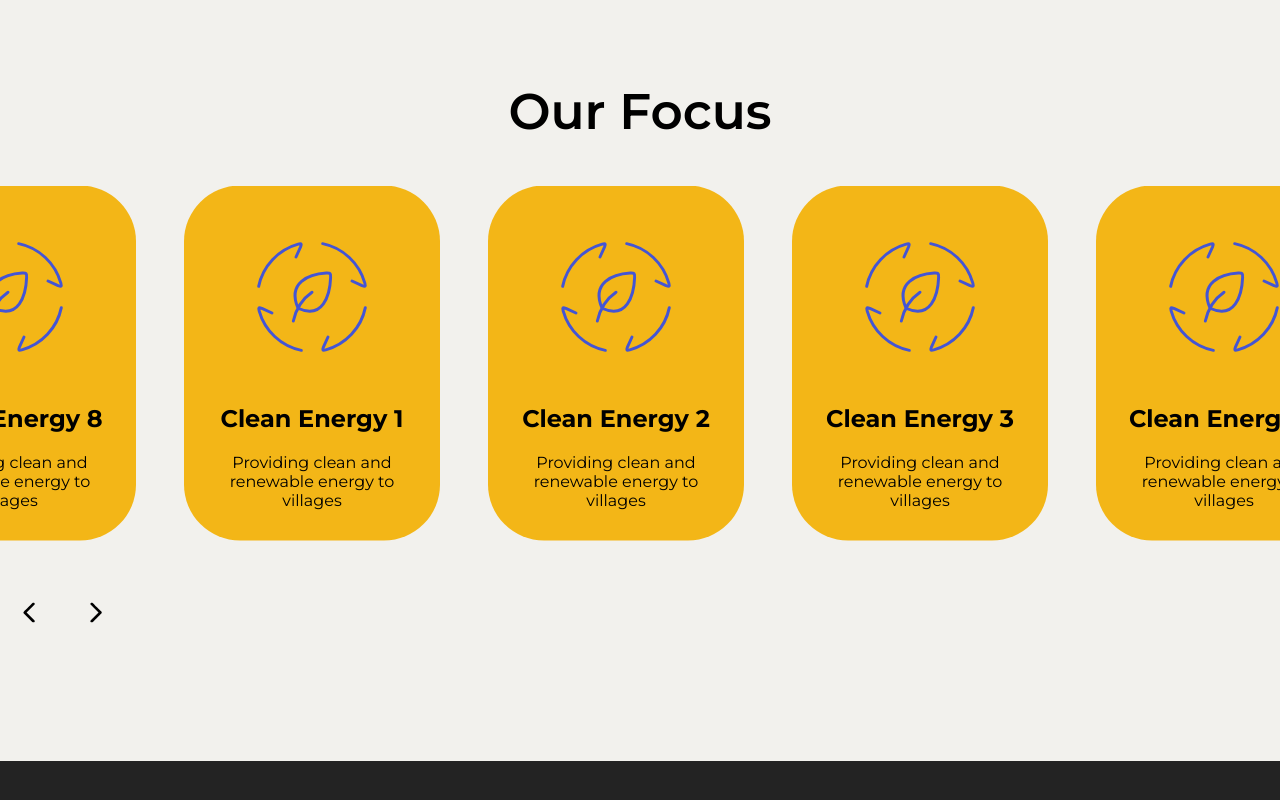
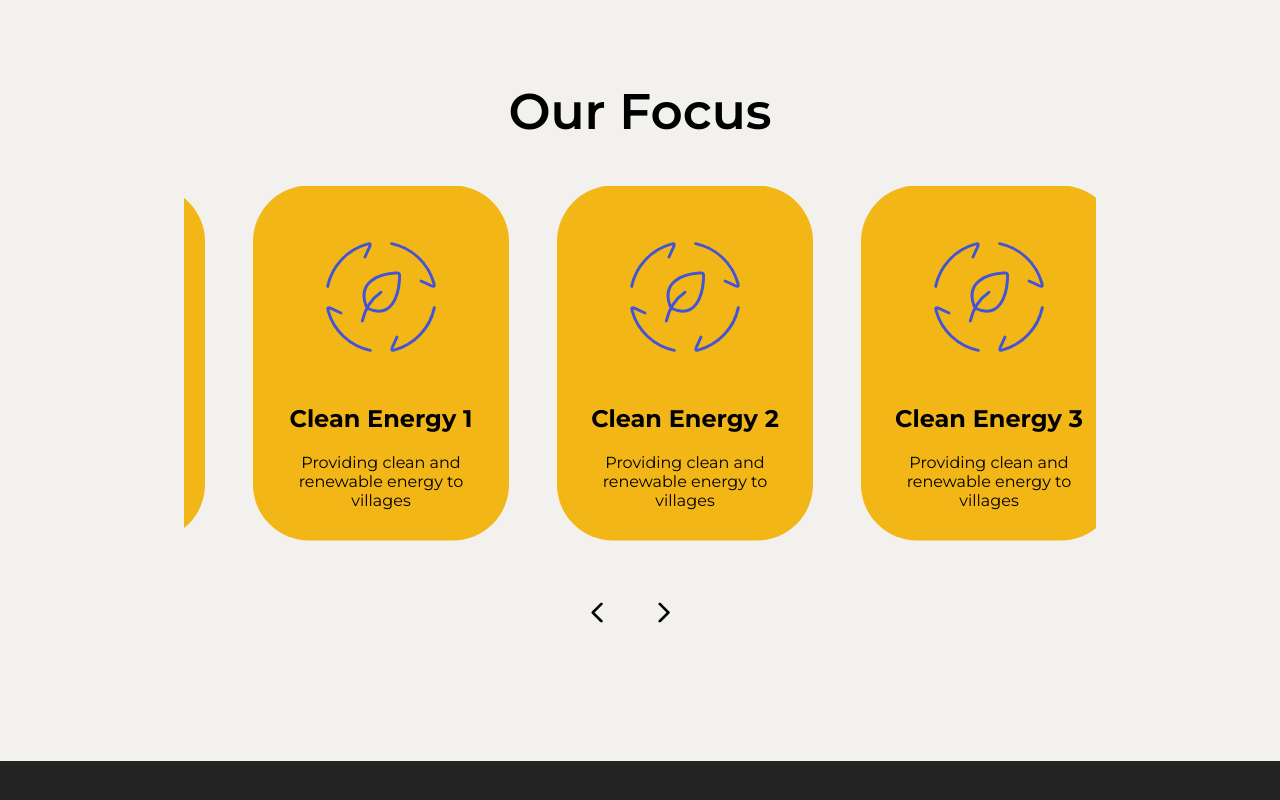
Before and after one commit to AtharvAgarwal20/cillage-web, a Next.js app: page / in a window 1280 px wide. Shown: the part 999-1799 px from the top of the page. Built offline with nearby package versions, Linux system fonts and the light colour scheme.

Commit message:
reduced view width of carousel

```diff
--- a/components/OurFocus/EmblaCarousel/embla.module.scss
+++ b/components/OurFocus/EmblaCarousel/embla.module.scss
@@ -6,11 +6,12 @@
   display: flex;
   flex-direction: column;
   justify-content: space-between;
+  align-items: center;
 }
 
 .embla__viewport {
   overflow: hidden;
-  width: 100%;
+  width: calc(20vw * 3 + 3rem * 3);
   height: 100%;
   display: flex;
   align-items: center;
```
